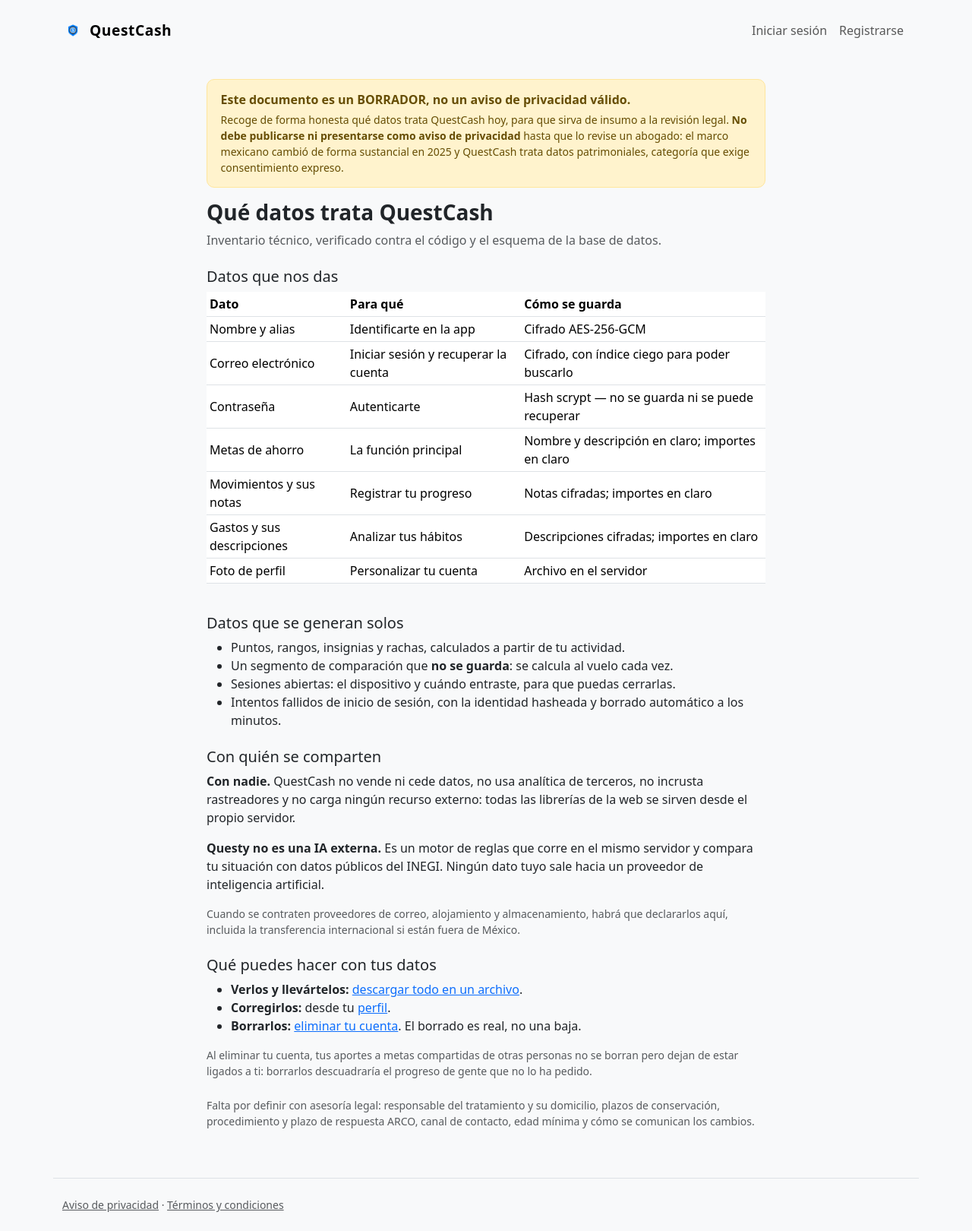
After one commit to LinceI3/questcash_web, a Flask app: page /privacidad in a window 1280 px wide. The commit adds this page. Shown: the whole page at 76% size. Run offline with Flask 3, Linux system fonts and the light colour scheme; some libraries are stand-ins or nearby versions.

Commit message:
Añade borradores de aviso de privacidad y términos, enlazados desde el pie
App Store y Google Play exigen una URL pública de política de privacidad en la
ficha del producto, y que sea accesible desde dentro de la app. Sin ella no se
puede enviar nada a revisión.

Los dos documentos están marcados de forma visible como BORRADORES y dicen
explícitamente que no deben publicarse como tales. No son un intento de
sustituir la revisión legal: son el inventario honesto de qué datos trata
QuestCash hoy, verificado contra el código y el esquema, que es justamente el
insumo que un abogado necesita para redactar el aviso de verdad.

Cada uno deja escrito al final lo que falta por definir con asesoría: el
responsable del tratamiento, los plazos de conservación, el procedimiento
ARCO, el canal de contacto y la edad mínima.

Los términos dejan por escrito las dos cosas que más importa que estén claras y
que hoy no lo estaban en ningún sitio: que QuestCash NO maneja dinero —no
custodia, no transfiere, no procesa; las cantidades son las que el usuario
anota— y que Questy NO es asesoría financiera, sino orientaciones generales
calculadas por un programa a partir de datos públicos del INEGI.

```diff
--- a/app.py
+++ b/app.py
@@ -2234,6 +2234,16 @@ def create_app():
 
         return render_template("auth/eliminar_cuenta.html")
 
+    @app.route("/privacidad")
+    def aviso_privacidad():
+        """BORRADOR del aviso de privacidad. Ver la plantilla."""
+        return render_template("legal/privacidad.html")
+
+    @app.route("/terminos")
+    def terminos():
+        """BORRADOR de los términos y condiciones. Ver la plantilla."""
+        return render_template("legal/terminos.html")
+
     @app.route("/logout")
     @login_requerido
     def logout():
--- a/templates/base.html
+++ b/templates/base.html
@@ -309,5 +309,12 @@
     <script src="{{ url_for('static', filename='js/animations.js') }}"></script>
     {% block scripts_extra %}{% endblock %}
 
+    <footer class="container py-4 mt-5 border-top">
+      <p class="text-muted small mb-0">
+        <a href="{{ url_for('aviso_privacidad') }}" class="text-muted">Aviso de privacidad</a>
+        &middot;
+        <a href="{{ url_for('terminos') }}" class="text-muted">Términos y condiciones</a>
+      </p>
+    </footer>
   </body>
 </html>
--- /dev/null
+++ b/templates/legal/privacidad.html
@@ -0,0 +1,80 @@
+{% extends "base.html" %}
+{% block content %}
+<div class="row justify-content-center">
+  <div class="col-lg-8">
+
+    <div class="alert alert-warning">
+      <p class="mb-1"><strong>Este documento es un BORRADOR, no un aviso de privacidad válido.</strong></p>
+      <p class="mb-0 small">
+        Recoge de forma honesta qué datos trata QuestCash hoy, para que sirva de
+        insumo a la revisión legal. <strong>No debe publicarse ni presentarse
+        como aviso de privacidad</strong> hasta que lo revise un abogado: el
+        marco mexicano cambió de forma sustancial en 2025 y QuestCash trata
+        datos patrimoniales, categoría que exige consentimiento expreso.
+      </p>
+    </div>
+
+    <h1 class="h3 fw-bold">Qué datos trata QuestCash</h1>
+    <p class="text-muted">Inventario técnico, verificado contra el código y el esquema de la base de datos.</p>
+
+    <h2 class="h5 mt-4">Datos que nos das</h2>
+    <div class="table-responsive">
+      <table class="table table-sm align-middle">
+        <thead><tr><th>Dato</th><th>Para qué</th><th>Cómo se guarda</th></tr></thead>
+        <tbody>
+          <tr><td>Nombre y alias</td><td>Identificarte en la app</td><td>Cifrado AES-256-GCM</td></tr>
+          <tr><td>Correo electrónico</td><td>Iniciar sesión y recuperar la cuenta</td><td>Cifrado, con índice ciego para poder buscarlo</td></tr>
+          <tr><td>Contraseña</td><td>Autenticarte</td><td>Hash scrypt — no se guarda ni se puede recuperar</td></tr>
+          <tr><td>Metas de ahorro</td><td>La función principal</td><td>Nombre y descripción en claro; importes en claro</td></tr>
+          <tr><td>Movimientos y sus notas</td><td>Registrar tu progreso</td><td>Notas cifradas; importes en claro</td></tr>
+          <tr><td>Gastos y sus descripciones</td><td>Analizar tus hábitos</td><td>Descripciones cifradas; importes en claro</td></tr>
+          <tr><td>Foto de perfil</td><td>Personalizar tu cuenta</td><td>Archivo en el servidor</td></tr>
+        </tbody>
+      </table>
+    </div>
+
+    <h2 class="h5 mt-4">Datos que se generan solos</h2>
+    <ul>
+      <li>Puntos, rangos, insignias y rachas, calculados a partir de tu actividad.</li>
+      <li>Un segmento de comparación que <strong>no se guarda</strong>: se calcula al vuelo cada vez.</li>
+      <li>Sesiones abiertas: el dispositivo y cuándo entraste, para que puedas cerrarlas.</li>
+      <li>Intentos fallidos de inicio de sesión, con la identidad hasheada y borrado automático a los minutos.</li>
+    </ul>
+
+    <h2 class="h5 mt-4">Con quién se comparten</h2>
+    <p>
+      <strong>Con nadie.</strong> QuestCash no vende ni cede datos, no usa
+      analítica de terceros, no incrusta rastreadores y no carga ningún recurso
+      externo: todas las librerías de la web se sirven desde el propio servidor.
+    </p>
+    <p>
+      <strong>Questy no es una IA externa.</strong> Es un motor de reglas que
+      corre en el mismo servidor y compara tu situación con datos públicos del
+      INEGI. Ningún dato tuyo sale hacia un proveedor de inteligencia artificial.
+    </p>
+    <p class="text-muted small">
+      Cuando se contraten proveedores de correo, alojamiento y almacenamiento,
+      habrá que declararlos aquí, incluida la transferencia internacional si
+      están fuera de México.
+    </p>
+
+    <h2 class="h5 mt-4">Qué puedes hacer con tus datos</h2>
+    <ul>
+      <li><strong>Verlos y llevártelos:</strong> <a href="{{ url_for('exportar_mis_datos') }}">descargar todo en un archivo</a>.</li>
+      <li><strong>Corregirlos:</strong> desde tu <a href="{{ url_for('perfil') }}">perfil</a>.</li>
+      <li><strong>Borrarlos:</strong> <a href="{{ url_for('eliminar_mi_cuenta') }}">eliminar tu cuenta</a>. El borrado es real, no una baja.</li>
+    </ul>
+    <p class="text-muted small">
+      Al eliminar tu cuenta, tus aportes a metas compartidas de otras personas
+      no se borran pero dejan de estar ligados a ti: borrarlos descuadraría el
+      progreso de gente que no lo ha pedido.
+    </p>
+
+    <p class="text-muted small mt-4">
+      Falta por definir con asesoría legal: responsable del tratamiento y su
+      domicilio, plazos de conservación, procedimiento y plazo de respuesta
+      ARCO, canal de contacto, edad mínima y cómo se comunican los cambios.
+    </p>
+  </div>
+</div>
+{% endblock %}
```
Also changed, not shown: templates/legal/terminos.html (added, +68 -0 lines).
